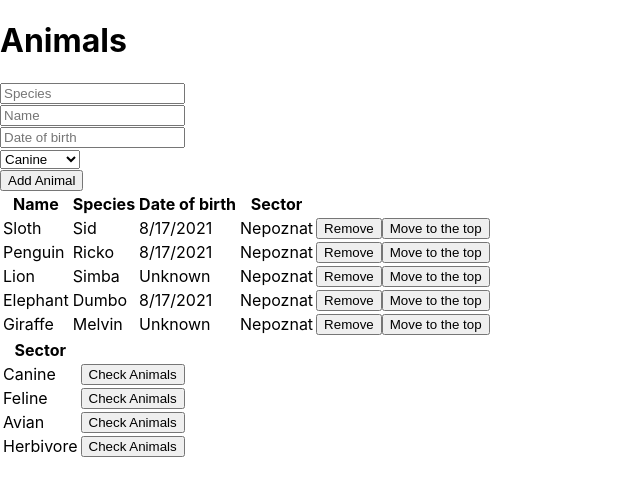
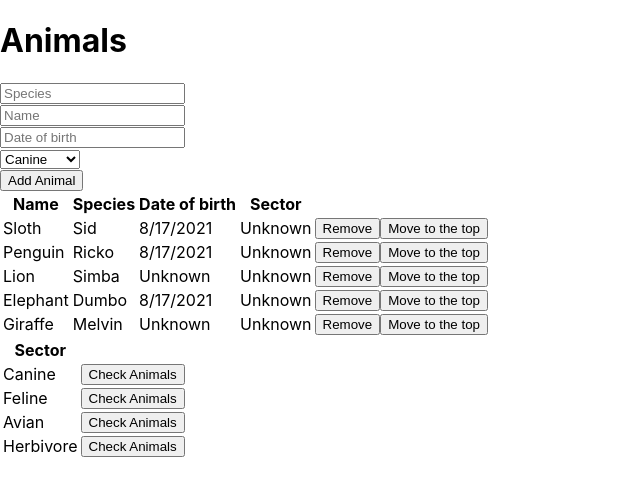
Before and after one commit to Dalibor989/zoo, a React (Create React App) app: page / in a window 1280 px wide. Shown: the top 496 px of the page, without its empty margins (0-640 px from the left). Built offline with nearby package versions, Linux system fonts and the light colour scheme.

Commit message:
sitne ispravke

```diff
--- a/src/App.js
+++ b/src/App.js
@@ -116,8 +116,8 @@ function AnimalList() {
           <tr>
             <td key={index}>{animal.species}</td>
             <td key={index}>{animal.name}</td>
-            {animal.dateOfBirth ? <td key={index}>{animal.dateOfBirth.toLocaleDateString()}</td> : <td>Unknown</td>}
-            <td key={index}>{animal.sector ? animal.sector : 'Nepoznat'}</td>
+            <td key={index}>{animal.dateOfBirth ? animal.dateOfBirth.toLocaleDateString() : 'Unknown'}</td>
+            <td key={index}>{animal.sector ? animal.sector : 'Unknown'}</td>
             <button onClick={() => remove(index)}>Remove</button>
             <button onClick={() => moveToTop(index)}>Move to the top</button>
           </tr>
```
